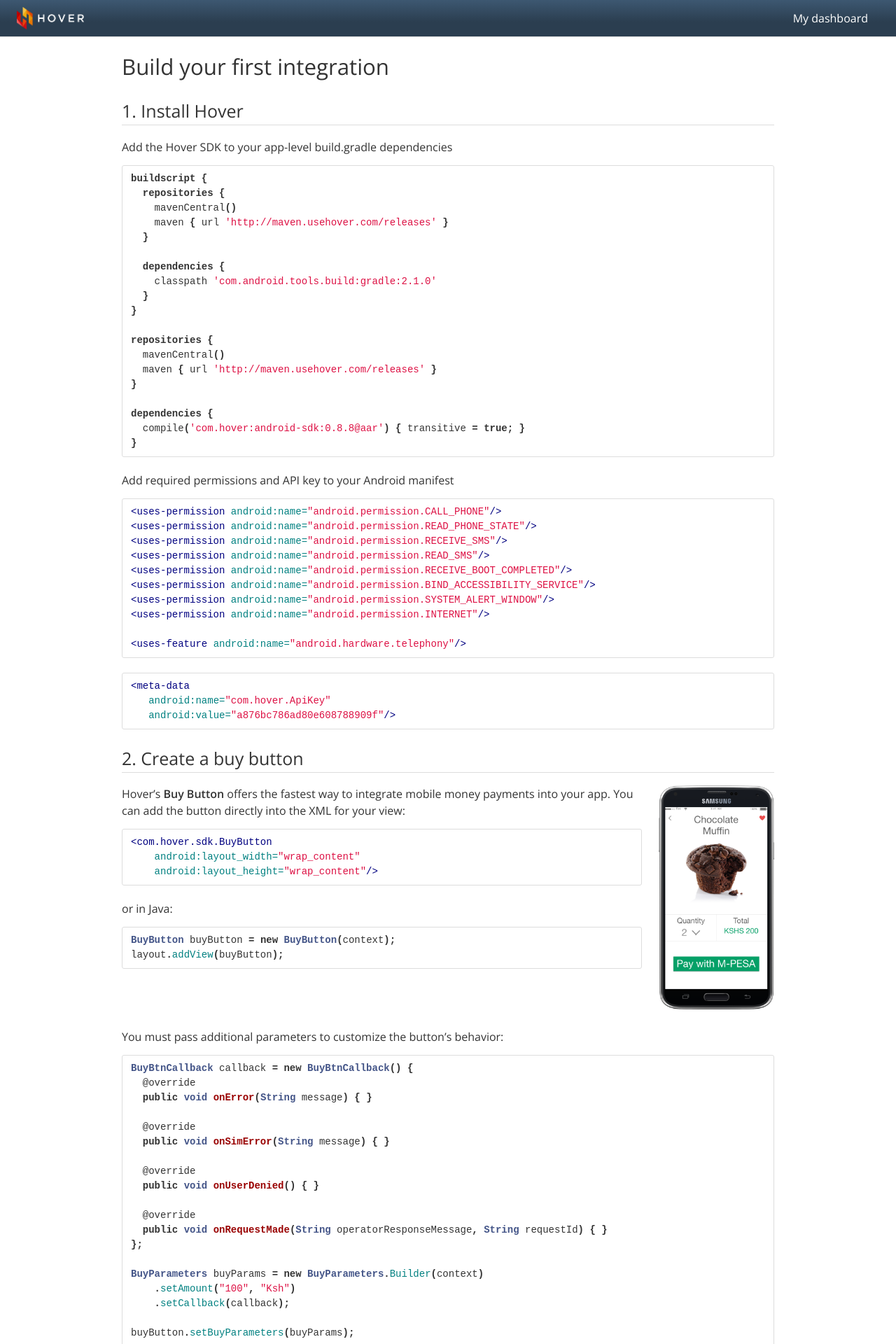
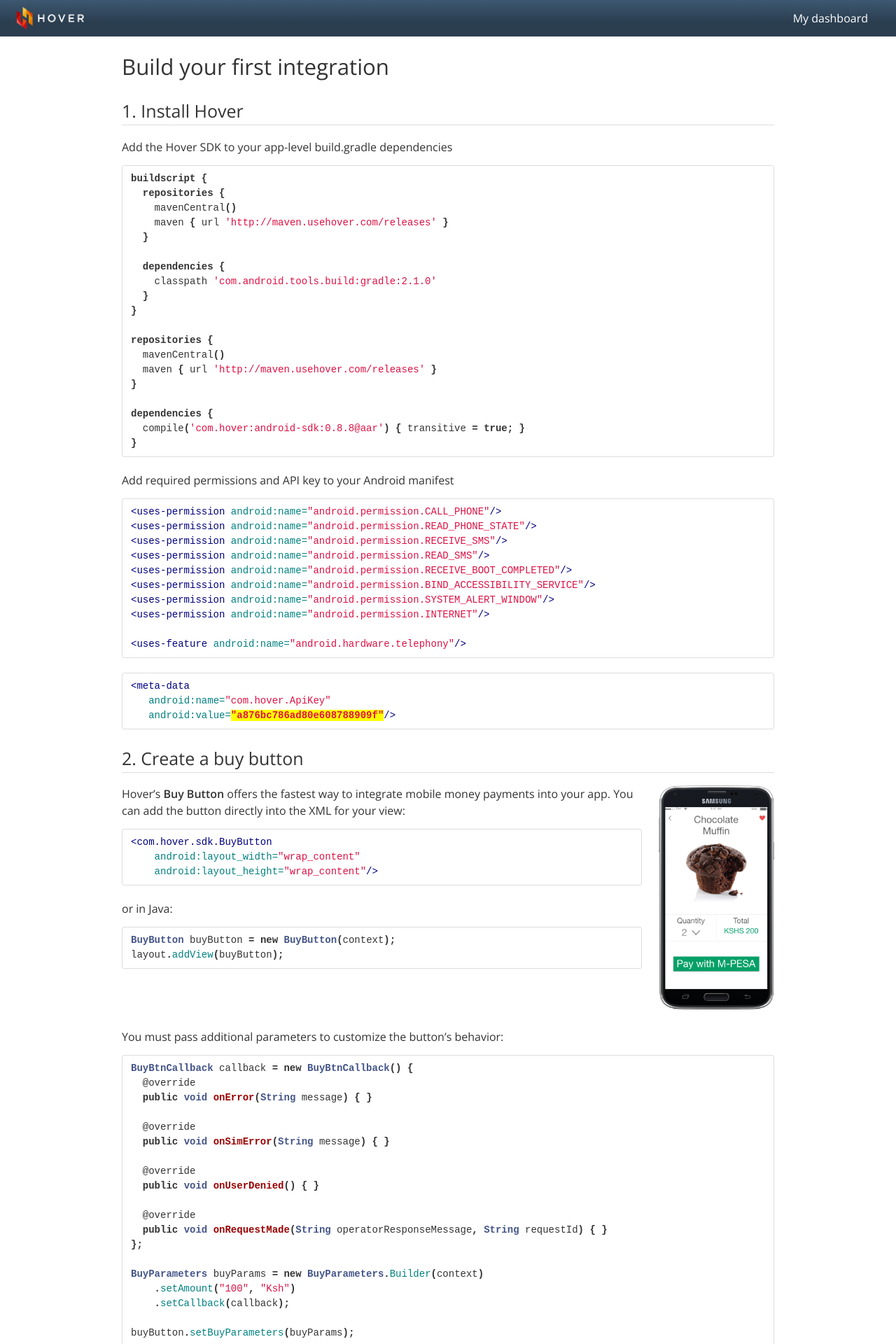
Before and after one commit to stephengacheru/usehover.github.io, a Jekyll site: the page built from quickstart.md, in a window 1280 px wide. Shown: the top 1920 px of the page at 70% size. Built offline with Jekyll 4.4.1, drawn with Linux system fonts in a browser that asks for light colours; our own code applies the rules of GitHub Pages for plain Markdown files.

Commit message:
highlight api key in prototype quickstart

```diff
--- a/css/main.scss
+++ b/css/main.scss
@@ -51,3 +51,8 @@ p img {
 }
 
 .spacer { height: 4em; }
+
+.yellow {
+  background: yellow;
+  font-weight: 600;
+}
--- a/quickstart.md
+++ b/quickstart.md
@@ -45,11 +45,9 @@ Add required permissions and API key to your Android manifest
 <uses-feature android:name="android.hardware.telephony"/>
 {% endhighlight %}
 
-{% highlight xml %}
-<meta-data
-   android:name="com.hover.ApiKey"
-   android:value="a876bc786ad80e608788909f"/>
-{% endhighlight %}
+<figure class="highlight"><pre><code class="language-xml" data-lang="xml"><span class="nt">&lt;meta-data</span>
+   <span class="na">android:name=</span><span class="s">"com.hover.ApiKey"</span>
+   <span class="na">android:value=</span><span class="s yellow">"a876bc786ad80e608788909f"</span><span class="nt">/&gt;</span></code></pre></figure>
 
 ## 2. Create a buy button
 
```
